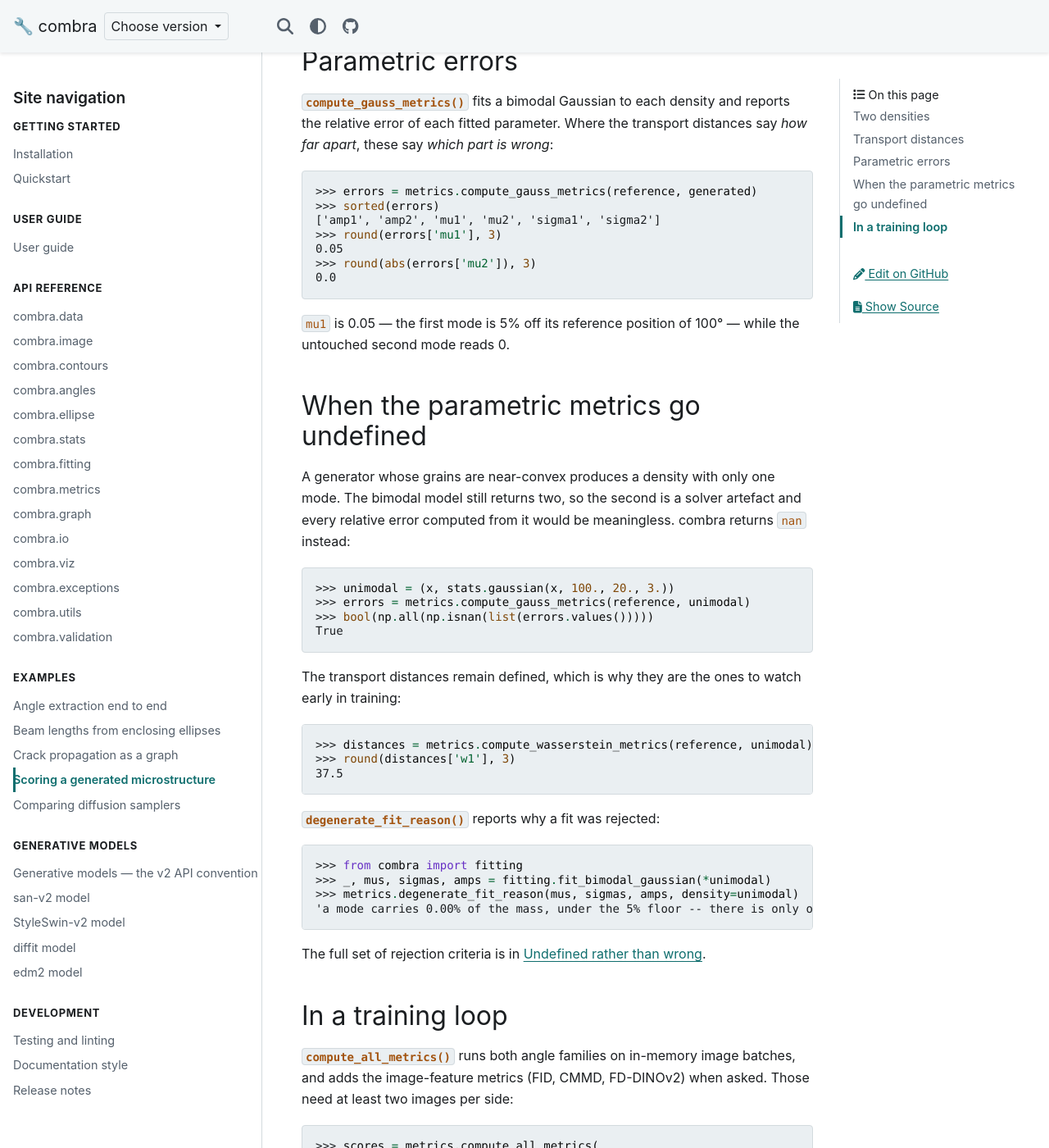
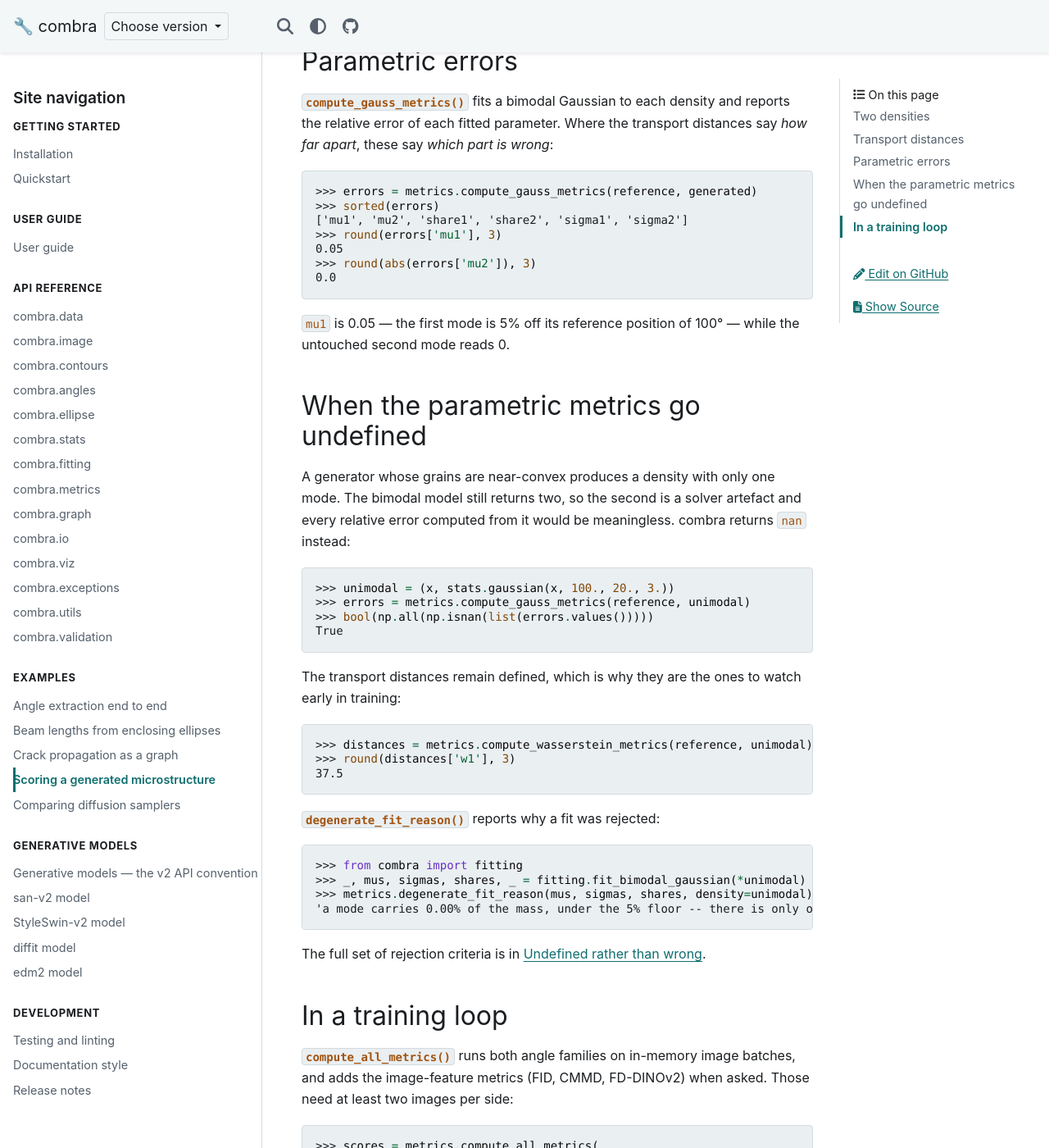
Before and after one commit to dkagramanyan/combra_docs, a Sphinx documentation site: the page built from docs/examples/metrics.md, in a window 1280 px wide and 1400 px high, scrolled down 1157 px. Shown: the whole window at 82% size. Built offline with Sphinx 7.4.7 and the PyData theme 0.15.4, drawn with Linux system fonts in a browser that asks for light colours.

Commit message:
Docs: the metrics example unpacks the five-field fit result
The parametric-metrics example still unpacked the four-field result and read
the amp1/amp2 keys; the docs doctest gate caught it after the 0.13.0 rename.

Co-Authored-By: Claude Fable 5.1 <noreply@anthropic.com>

````diff
--- a/docs/examples/metrics.md
+++ b/docs/examples/metrics.md
@@ -48,7 +48,7 @@ transport distances say *how far apart*, these say *which part is wrong*:
 ```{doctest}
 >>> errors = metrics.compute_gauss_metrics(reference, generated)
 >>> sorted(errors)
-['amp1', 'amp2', 'mu1', 'mu2', 'sigma1', 'sigma2']
+['mu1', 'mu2', 'share1', 'share2', 'sigma1', 'sigma2']
 >>> round(errors['mu1'], 3)
 0.05
 >>> round(abs(errors['mu2']), 3)
@@ -85,8 +85,8 @@ early in training:
 
 ```{doctest}
 >>> from combra import fitting
->>> _, mus, sigmas, amps = fitting.fit_bimodal_gaussian(*unimodal)
->>> metrics.degenerate_fit_reason(mus, sigmas, amps, density=unimodal)
+>>> _, mus, sigmas, shares, _ = fitting.fit_bimodal_gaussian(*unimodal)
+>>> metrics.degenerate_fit_reason(mus, sigmas, shares, density=unimodal)
 'a mode carries 0.00% of the mass, under the 5% floor -- there is only one real mode'
 ```
 
````
